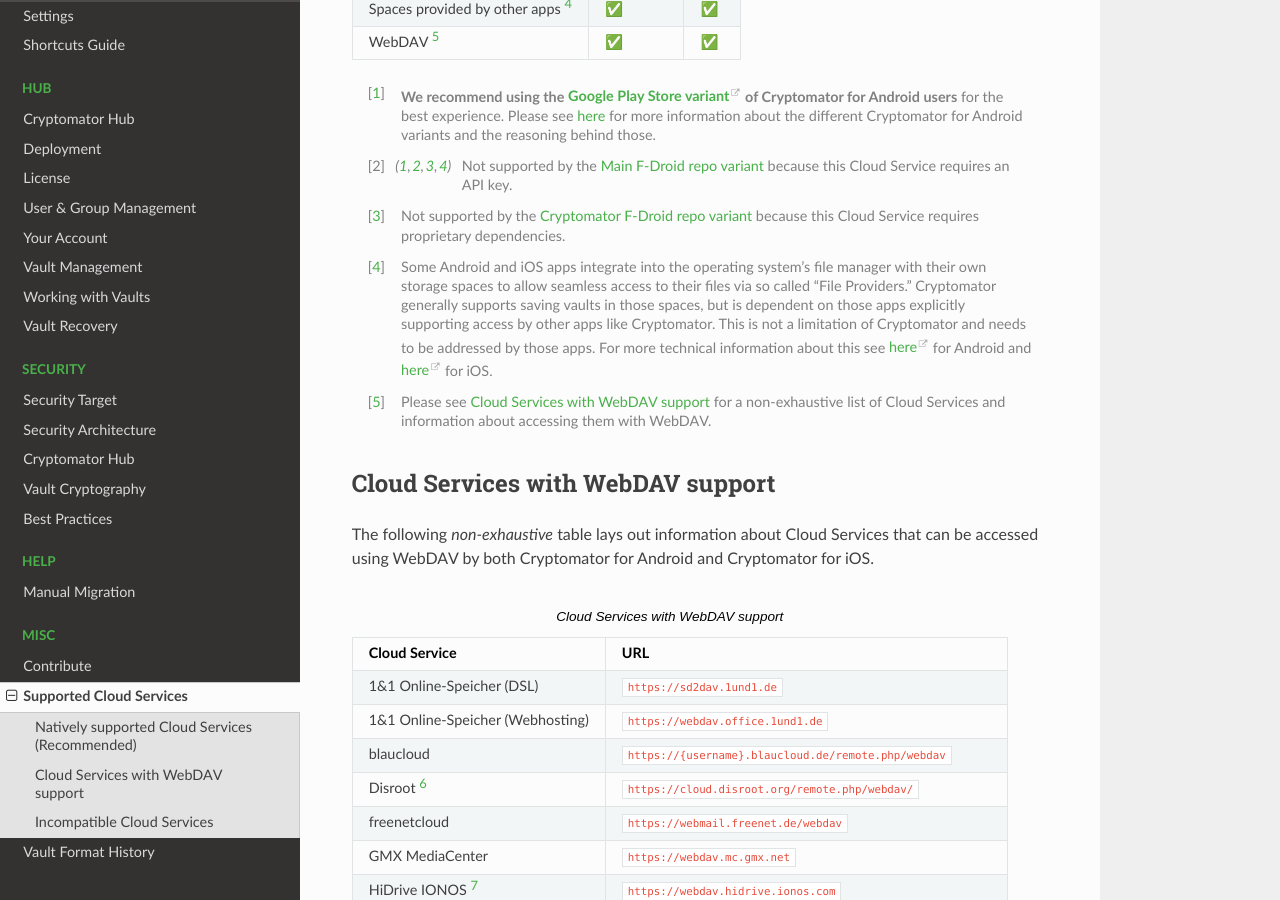
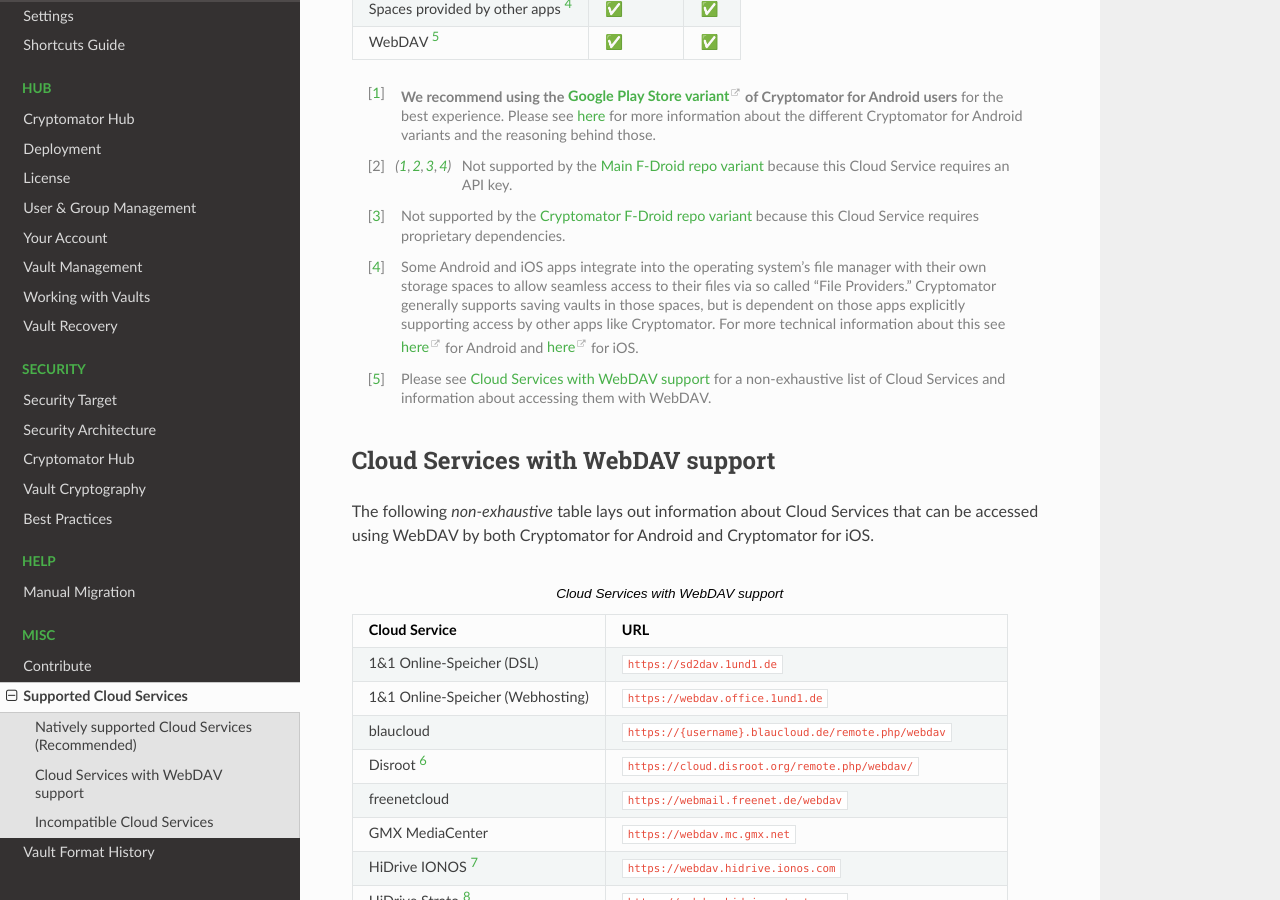
Before and after one commit to cryptomator/docs, a Sphinx documentation site: the page built from source/misc/supported-cloud-services.rst, in a window 1280 px wide and 900 px high, scrolled down 1191 px. Built offline with Sphinx 7.4.7 and the Read the Docs theme 3.1.0, drawn with Linux system fonts in a browser that asks for light colours.

Commit message:
Applied suggestion from code review (deleted sentence)
Co-authored-by: Julian Raufelder <Julian@Raufelder.com>

```diff
--- a/source/misc/supported-cloud-services.rst
+++ b/source/misc/supported-cloud-services.rst
@@ -45,7 +45,7 @@
 .. [#note-app-spaces] Some Android and iOS apps integrate into the operating system's file manager with their own
    storage spaces to allow seamless access to their files via so called "File Providers." Cryptomator generally supports
    saving vaults in those spaces, but is dependent on those apps explicitly supporting access by other
-   apps like Cryptomator. This is not a limitation of Cryptomator and needs to be addressed by those apps.
+   apps like Cryptomator.
    For more technical information about this see `here <https://github.com/cryptomator/android/issues/553>`__ for Android
    and `here <https://github.com/cryptomator/ios/issues/51>`__ for iOS.
 .. [#note-webdav] Please see :ref:`misc/supported-cloud-services/clouds-with-webdav-support` for a non-exhaustive list
```
